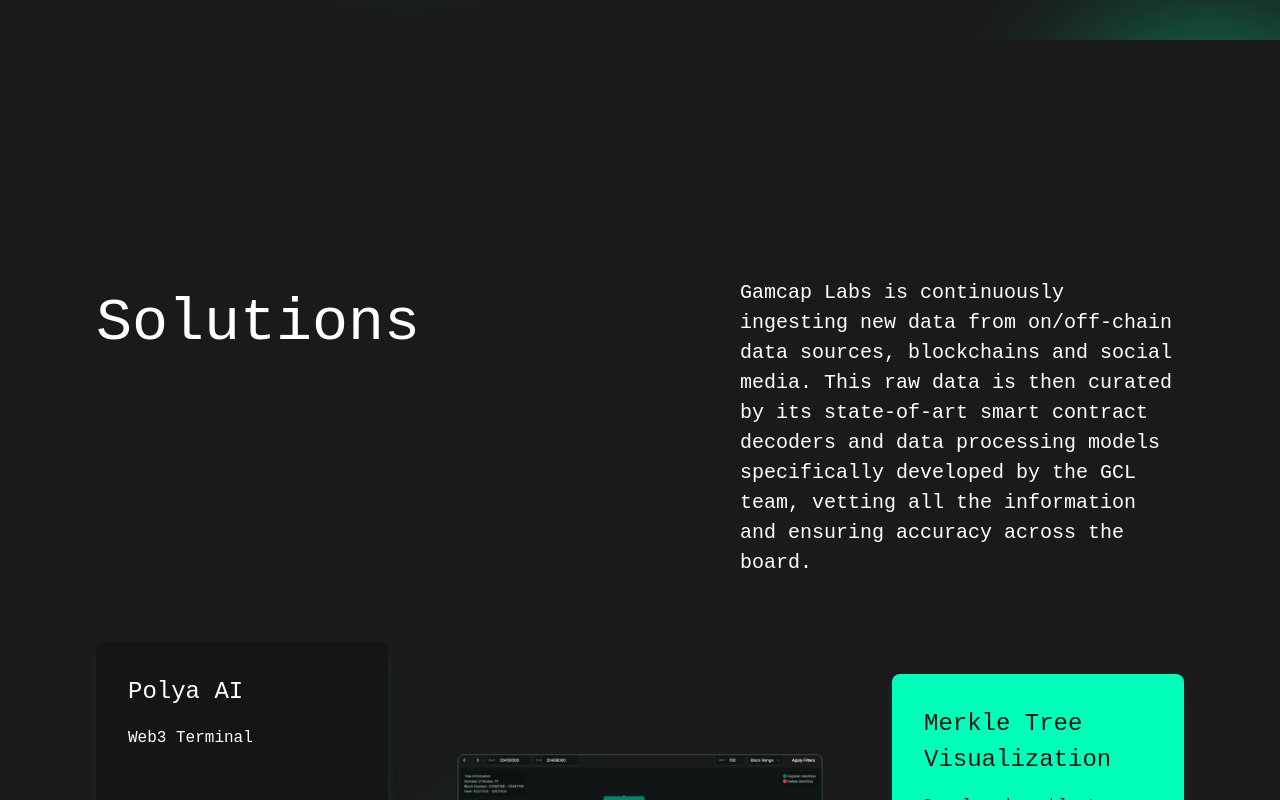
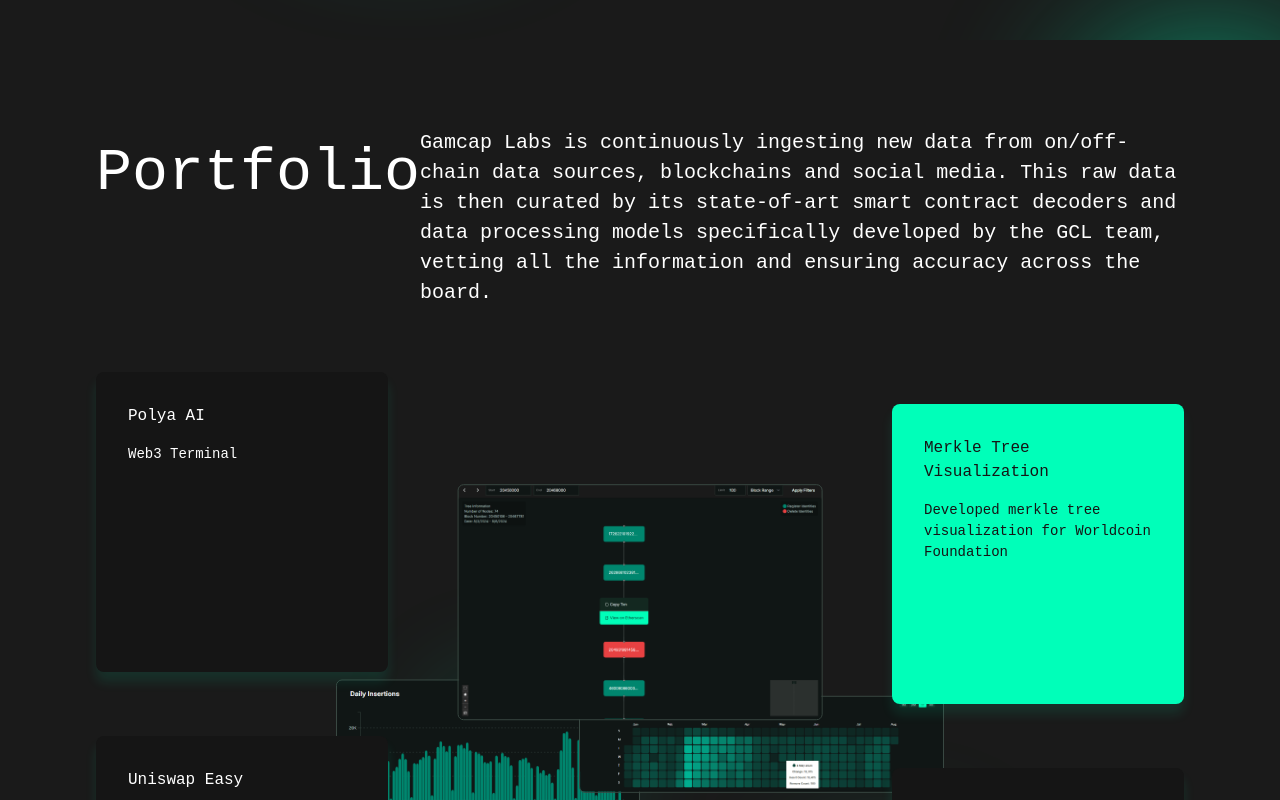
Before and after one commit to GamCap/gamcap-landing-page, a Next.js app: page / in a window 1280 px wide. Shown: the part 760-1560 px from the top of the page. Built offline with nearby package versions, Linux system fonts and the light colour scheme.

Commit message:
section container sizing adjusted, title description is now wider, adjusted card text

```diff
--- a/app/components/Blog/index.tsx
+++ b/app/components/Blog/index.tsx
@@ -12,7 +12,7 @@
         Explore our insights on NFT&apos;s generated from marketplace
         activities, on-chain transactions and social media presence
       </p>
-      <div className="grid grid-cols-1 md:grid-cols-3 min-h-[400px] max-w-[1368px] w-full gap-4">
+      <div className="grid grid-cols-1 md:grid-cols-3 min-h-[400px] container w-full gap-4">
         <BlogCard
           picture="/thumbnail1.png"
           title="NFT Market Analysis"
--- a/app/components/Card/index.tsx
+++ b/app/components/Card/index.tsx
@@ -24,8 +24,8 @@
         }`}
         onClick={onClick}
       >
-        <h1 className=" text-[24px]">{title}</h1>
-        <p className=" text-[16px]">{description}</p>
+        <h1 className=" text-[16px]">{title}</h1>
+        <p className=" text-[14px]">{description}</p>
       </div>
     </div>
   );
--- a/app/components/ContactUs/index.tsx
+++ b/app/components/ContactUs/index.tsx
@@ -8,7 +8,7 @@
       <span className="hash-span" id="Contact">
         &nbsp;
       </span>
-      <div className=" w-full px-16 flex flex-col gap-8 max-w-[1368px] text-center">
+      <div className=" w-full px-16 flex flex-col gap-8 container text-center">
         <p>
           Blockchain adoption is at an inflection point, with growing interest
           from retail and institutional investors. Gamcap Labs is positioned to
--- a/app/components/Footer/index.tsx
+++ b/app/components/Footer/index.tsx
@@ -41,7 +41,7 @@
           </div>
         </div>
       </div> */}
-      <div className="flex flex-row justify-between w-full max-w-[1358px]">
+      <div className="flex flex-row justify-between w-full container">
         <p className="text-text-tertiary">
           {" "}
           © 2024 GamCap Labs. All rights reserved.
--- a/app/components/Header/index.tsx
+++ b/app/components/Header/index.tsx
@@ -4,7 +4,7 @@
 export function Header() {
   return (
     <div className=" bg-background-primary text-white fixed top-0 left-0 w-full py-2.5 z-50 border-b border-stroke flex justify-center items-center">
-      <div className=" px-16 flex flex-row justify-between items-center max-w-[1368px] w-full">
+      <div className=" px-16 flex flex-row justify-between items-center container w-full">
         <Image src={`${prefix}/logo.png`} alt="Logo" width={60} height={60} />
 
         <ul className="flex flex-row space-x-8 items-center text-[16px]">
--- a/app/components/Hero/index.tsx
+++ b/app/components/Hero/index.tsx
@@ -34,7 +34,7 @@
       <span className="hash-span" id="Hero">
         &nbsp;
       </span>
-      <div className=" w-full px-16 flex flex-col gap-8 max-w-[1368px] items-center text-center xl:items-start xl:text-start">
+      <div className=" w-full px-16 flex flex-col gap-8 container items-center text-center xl:items-start xl:text-start">
         <div className=" text-white text-[64px] leading-[80px] xl:text-[100px] xl:leading-[126px] flex flex-col items-center xl:items-start font-bold">
           <p>
             Simplifying <span className="xl:hidden">Web3 for&nbsp;</span>
--- a/app/components/Pricing/index.tsx
+++ b/app/components/Pricing/index.tsx
@@ -12,7 +12,7 @@
         title="Making NFTs Accessible"
         description="NFTBull is the gateway for exploring the uncharted world of NFTs. We're revolutionizing the way you create and trade NFTs."
       />
-      <div className="grid grid-cols-1 md:grid-cols-3 min-h-[400px] max-w-[1368px] w-full">
+      <div className="grid grid-cols-1 md:grid-cols-3 min-h-[400px] container w-full">
         <PriceCard
           title="retail traders & collectors"
           description="Enabling NFT traders to navigate the market with sentiment analysis, portfolio tracking, limit ordering, personalized dashboard."
--- a/app/components/Solutions/index.tsx
+++ b/app/components/Solutions/index.tsx
@@ -10,12 +10,12 @@
   const parentRef = useRef<HTMLDivElement>(null);
 
   return (
-    <div className=" w-full bg-background-primary flex flex-col px-8 pt-[150px] pb-[75px] gap-16 items-center justify-center relative overflow-hidden">
+    <div className=" w-full bg-background-primary flex flex-col px-8 pb-[75px] gap-16 items-center justify-center relative overflow-x-hidden">
       <span className="hash-span" id="Solutions">
         &nbsp;
       </span>
       <Title
-        title="Solutions"
+        title="Portfolio"
         description="Gamcap Labs is continuously ingesting new data from on/off-chain data sources, blockchains and social media. This raw data is then curated by its state-of-art smart contract decoders and data processing models specifically developed by the GCL team, vetting all the information and ensuring accuracy across the board."
       />
       <div
@@ -49,7 +49,7 @@
           parent={parentRef}
         />
       </div>
-      <div className="lg:px-16 flex flex-wrap justify-center lg:flex-col gap-8 content-between xl:flex-wrap xl:max-h-[700px] max-w-[1368px] w-full relative">
+      <div className="lg:px-16 flex flex-wrap justify-center lg:flex-col gap-8 content-between xl:flex-wrap xl:max-h-[700px] container w-full relative">
         <AnimatedContent selectedCard={activeCard} />
         <Card
           title="Polya AI"
--- a/app/components/Title/index.tsx
+++ b/app/components/Title/index.tsx
@@ -4,11 +4,11 @@
 }
 export function Title({ title, description }: TitleProps) {
   return (
-    <div className=" flex flex-col lg:text-start text-center lg:flex-row items-center lg:items-start justify-between max-w-[1368px] w-full px-16">
+    <div className=" flex flex-col lg:text-start text-center lg:flex-row items-center lg:items-start justify-between container w-full px-16">
       <p className=" text-[52px] lg:text-[60px] font-medium text-white">
         {title}
       </p>
-      <p className="max-w-[444px] text-[16px]  lg:text-[20px] text-white">
+      <p className="max-w-[800px] text-[16px]  lg:text-[20px] text-white">
         {description}
       </p>
     </div>
```
